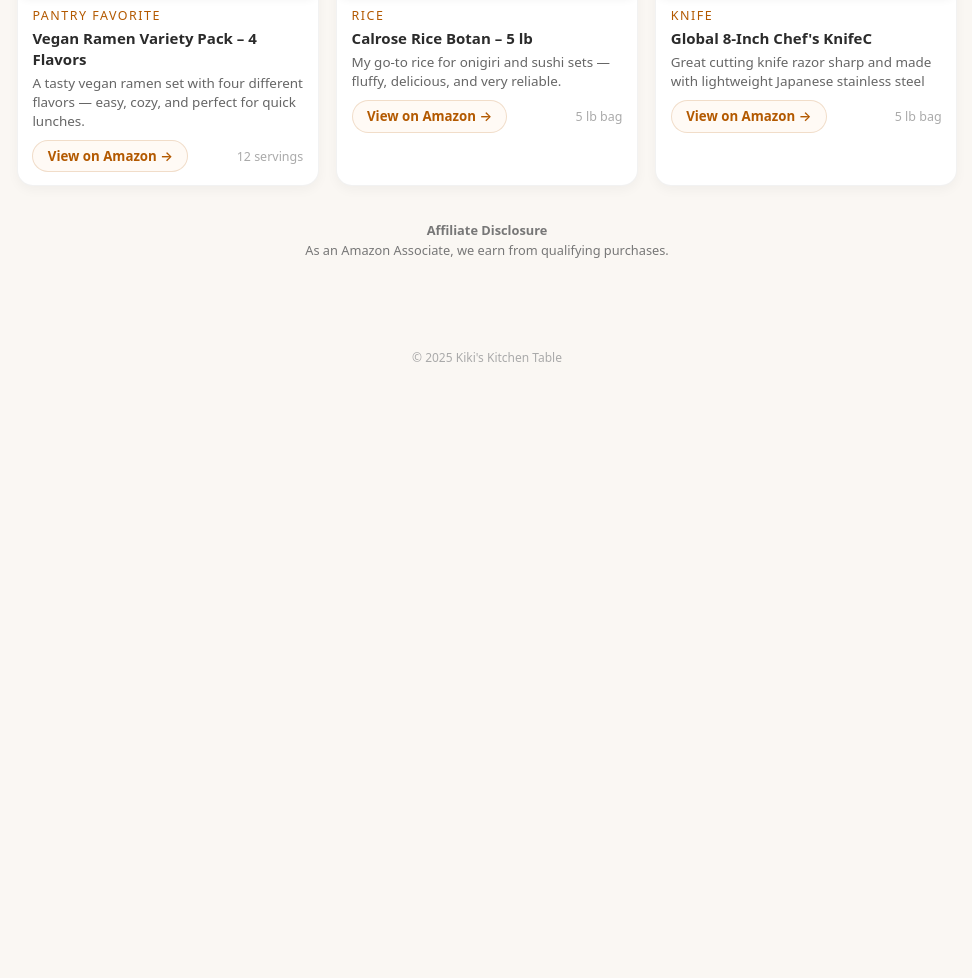
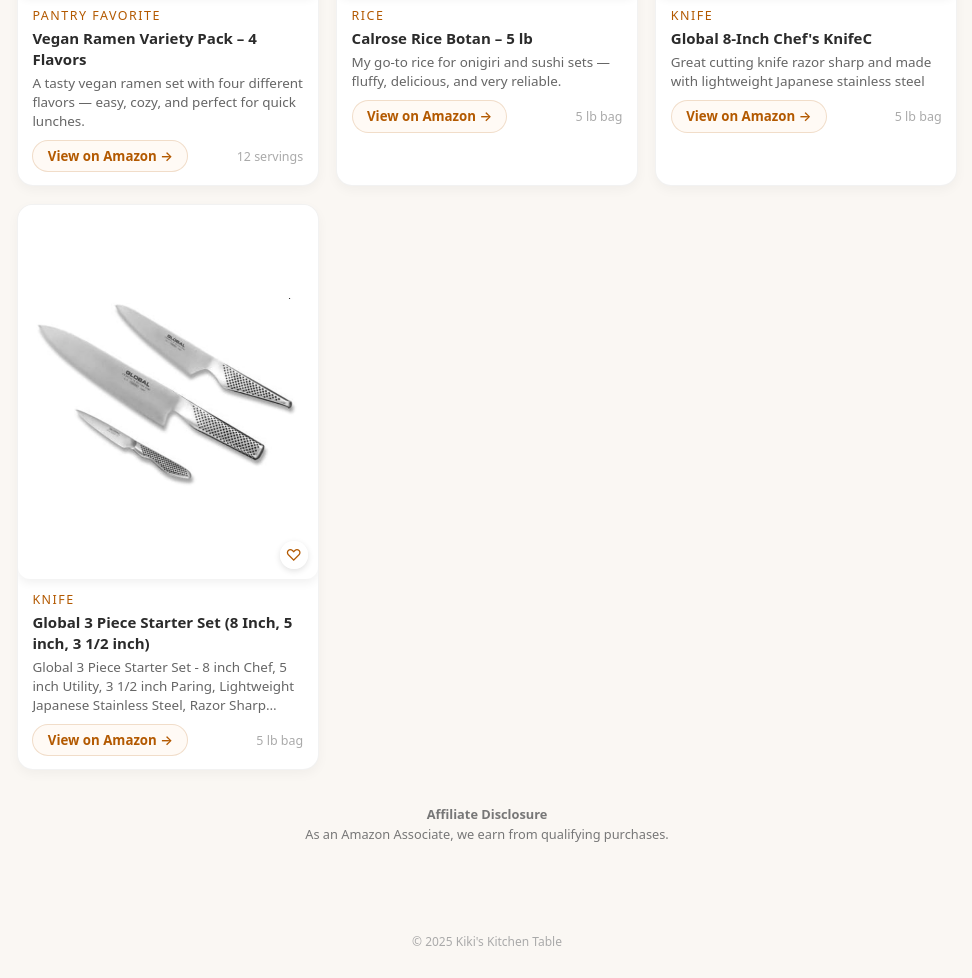
Before and after one commit to andrewgstanton/kikiskitchentable, a plain HTML site: page index.html in a window 1280 px wide. Shown: the part 1278-2256 px from the top of the page, without its empty margins (153-1125 px from the left). Before the commit the page ends 1672 px from the top, so only its background shows below. Drawn offline with Linux system fonts and the light colour scheme.

Commit message:
Add Global Chef Knife product card (set of 3) to index.html
Added Global Chef Knife (set of 3) product card with details and link.

```diff
--- a/index.html
+++ b/index.html
@@ -479,6 +479,44 @@
             </div>
           </div>
         </article>
+
+        <!-- Global Chef Knife (set of 3) -->
+        <article class="product-card">
+          <a
+            href="https://amzn.to/4pXoWrv"
+            class="product-image-link"
+            target="_blank"
+            rel="noopener noreferrer"
+          >
+            <img
+              src="images/2025-12-05-global-knife-set.jpg"
+              alt="Global 3 Piece Starter Set"
+              class="product-image"
+            />
+            <div class="product-heart">♡</div>
+          </a>
+          <div class="product-body">
+            <div class="product-label">Knife</div>
+            <h3 class="product-title">Global 3 Piece Starter Set  (8 Inch, 5 inch, 3 1/2 inch) </h3>
+            <p class="product-caption">
+              Global 3 Piece Starter Set - 8 inch Chef, 5 inch Utility, 3 1/2 inch Paring,
+              Lightweight Japanese Stainless Steel, Razor Sharp Edge, Made in Japan,
+              I use all three extensively. Get your set today!
+            </p>
+            <div class="product-cta-row">
+              <a
+                href="https://amzn.to/4pXoWrv"
+                class="product-cta"
+                target="_blank"
+                rel="noopener noreferrer"
+              >
+                View on Amazon →
+              </a>
+              <span class="product-meta">5 lb bag</span>
+            </div>
+          </div>
+        </article>
+
       </div>
     </section>
 
```
